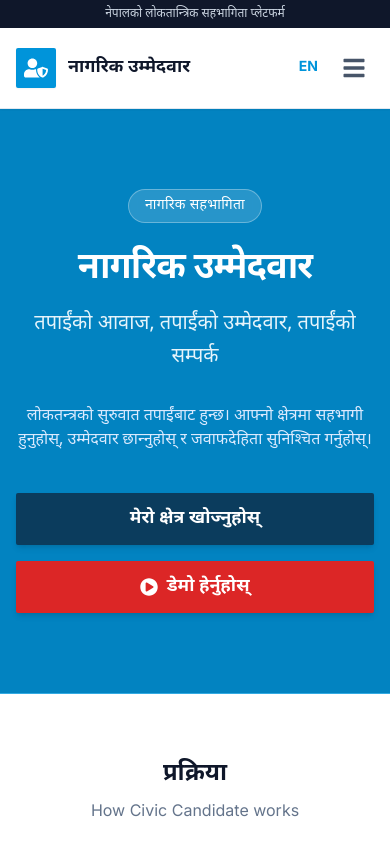
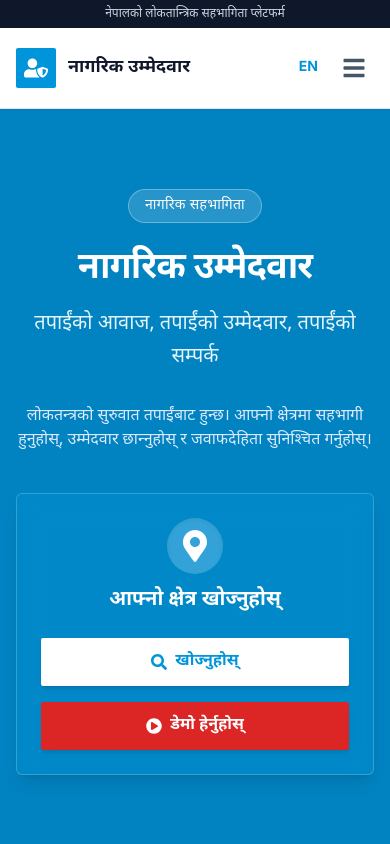
Before and after one commit to birajlamichhane75/CivicCandidate, a React (Vite) app: page / in a window 390 px wide. Shown: the top 844 px of the page. Built offline with nearby package versions, Linux system fonts and the light colour scheme; no server answers; the database is empty.

Commit message:
feat(landing): Enhance landing page with area-specific images and filtering
Adds dynamic area-specific images to the landing page for a more visual experience. Implements stricter filtering for unverified users, limiting them to view only a few specific constituencies.

```diff
--- a/pages/LandingPage.tsx
+++ b/pages/LandingPage.tsx
@@ -7,7 +7,16 @@ import { useAuth } from '../services/authService';
 import { Constituency } from '../types';
 import { PROVINCES } from '../constants';
 import { useLanguage } from '../contexts/LanguageContext';
-import { FaSearch, FaUsers, FaVoteYea, FaClipboardCheck, FaChevronLeft, FaChevronRight, FaBuilding, FaCheckCircle, FaArrowRight, FaPlayCircle, FaTimes } from 'react-icons/fa';
+import { FaSearch, FaUsers, FaVoteYea, FaClipboardCheck, FaChevronLeft, FaChevronRight, FaBuilding, FaCheckCircle, FaArrowRight, FaPlayCircle, FaTimes, FaClock, FaExclamationTriangle, FaMapMarkerAlt, FaExternalLinkAlt } from 'react-icons/fa';
+
+// Area Specific Images Mapping
+const AREA_IMAGES: Record<string, string> = {
+  'bhaktapur-1': 'https://www.relaxgetaways.com/uploads/img/nagarkot-hiking-with-sunrise-1.jpeg', // Bhaktapur/Nagarkot
+  'bara-3': 'https://jankarinepal.com/wp-content/uploads/2019/10/nijgadh.jpg', // Terai/Fields
+  'kathmandu-7': 'https://tse1.mm.bing.net/th/id/OIP.TnWy3h8YcGkT8xyOWDx79QHaFj?rs=1&pid=ImgDetMain&o=7&rm=3' // Kathmandu
+};
+
+const DEFAULT_IMAGE = 'https://images.unsplash.com/photo-1544735716-392fe2489ffa?auto=format&fit=crop&q=80&w=800'; // Generic Nepal
 
 const LandingPage: React.FC = () => {
   const navigate = useNavigate();
@@ -36,6 +45,10 @@ const LandingPage: React.FC = () => {
   };
 
   const filteredConstituencies = constituencies.filter(c => {
+    // Strict filter for unverified users: Only show specific 3 areas
+    const allowedIds = ['bhaktapur-1', 'bara-3', 'kathmandu-7'];
+    if (!allowedIds.includes(c.id)) return false;
+
     const matchesSearch = c.name.toLowerCase().includes(searchTerm.toLowerCase()) ||
       c.district.toLowerCase().includes(searchTerm.toLowerCase());
     const matchesProvince = selectedProvince ? c.province === selectedProvince : true;
@@ -52,6 +65,168 @@ const LandingPage: React.FC = () => {
     if (page >= 1 && page <= totalPages) {
       setCurrentPage(page);
     }
+  };
+
+  const getPendingDeadline = () => {
+    const target = new Date(Date.now() + 24 * 60 * 60 * 1000);
+    const ad = target.toLocaleDateString('en-US', { year: 'numeric', month: 'long', day: 'numeric' });
+    const bsYear = target.getFullYear() + 57;
+    const bsMonths = ["Baisakh", "Jestha", "Ashad", "Shrawan", "Bhadra", "Ashwin", "Kartik", "Mangsir", "Poush", "Magh", "Falgun", "Chaitra"];
+    const bsMonthIndex = (target.getMonth() + 8) % 12;
+    const bsDay = target.getDate();
+    return { ad, bs: `${bsYear} ${bsMonths[bsMonthIndex]} ${bsDay}` };
+  };
+
+  const deadline = getPendingDeadline();
+
+  const renderUserStatusSection = () => {
+      // 1. Pending
+      if (user?.verification_status === 'pending') {
+          return (
+              <div className="w-full max-w-2xl mx-auto bg-amber-500/20 backdrop-blur-md border border-amber-400/50 p-6 rounded-md mb-6 animate-fade-in-up shadow-lg">
+                  <div className="flex flex-col items-center text-center">
+                      <div className="bg-amber-100 p-3 rounded-full mb-3 shadow-inner">
+                           <FaClock className="w-8 h-8 text-amber-600" />
+                      </div>
+                      <h3 className="text-xl font-bold text-white mb-2">
+                          {t('तपाईंको प्रमाणिकरण पर्खाइमा छ', 'Your verification is pending')}
+                      </h3>
+                      <p className="text-amber-100 text-sm mb-4 font-medium">
+                          {t(
+                              `२४ घण्टा भित्र निर्णय हुनेछ: ${deadline.bs}`,
+                              `It will be decided within 24 hours: ${deadline.ad}`
+                          )}
+                      </p>
+                      <button
+                          onClick={() => setShowDemoModal(true)}
+                          className="bg-red-600 text-white px-6 py-2 rounded-sm font-bold shadow-md hover:bg-red-700 transition flex items-center text-sm"
+                      >
+                           <FaPlayCircle className="mr-2"/> {t('डेमो हेर्नुहोस्', 'View Demo')}
+                      </button>
+                  </div>
+              </div>
+          );
+      }
+
+      // 2. Verified - Specialized Constituency Card
+      if (user?.verification_status === 'approved' && user.constituency_id) {
+           const myConstituency = constituencies.find(c => c.id === user.constituency_id);
+           const bgImage = AREA_IMAGES[user.constituency_id] || DEFAULT_IMAGE;
+           const constituencyName = myConstituency ? myConstituency.name : user.constituency_id;
+           const districtName = myConstituency ? myConstituency.district : '';
+
+           return (
+              <div className="mt-8 animate-fade-in-up flex justify-center">
+                  <div className="w-full max-w-sm bg-white rounded-lg shadow-2xl overflow-hidden transform transition-all hover:scale-105 border border-white/20">
+                      {/* Image Top */}
+                      <div className="h-48 relative overflow-hidden group">
+                          <img
+                            src={bgImage}
+                            alt={constituencyName}
+                            className="w-full h-full object-cover transition-transform duration-700 group-hover:scale-110"
+                          />
+                          <div className="absolute inset-0 bg-gradient-to-t from-black/60 to-transparent"></div>
+                          <div className="absolute top-3 right-3 bg-emerald-500 text-white text-xs font-bold px-2 py-1 rounded-full shadow-md flex items-center">
+                              <FaCheckCircle className="mr-1" />
+                              {t('प्रमाणित', 'Verified')}
+                          </div>
+                      </div>
+
+                      {/* Content Bottom */}
+                      <div className="p-6 text-center bg-white">
+                          <h4 className="text-xs font-bold text-slate-400 uppercase tracking-widest mb-1">{t('तपाईंको निर्वाचन क्षेत्र', 'Your Constituency')}</h4>
+                          <h2 className="text-2xl font-bold text-slate-800 mb-1">{constituencyName}</h2>
+                          <p className="text-sm text-slate-500 font-medium mb-6">{districtName}, Nepal</p>
+
+                          <div className="space-y-3">
+                              <Link
+                                  to={`/constituency/${user.constituency_id}`}
+                                  className="w-full block bg-[#0094da] text-white py-3 rounded-sm font-bold shadow-md hover:bg-[#007bb8] transition flex items-center justify-center"
+                              >
+                                  {t('ड्यासबोर्डमा जानुहोस्', 'Enter Constituency')} <FaArrowRight className="ml-2"/>
+                              </Link>
+                               <button
+                                  onClick={() => setShowDemoModal(true)}
+                                  className="w-full block bg-red-50 text-red-600 border border-red-200 py-3 rounded-sm font-bold shadow-sm hover:bg-red-100 transition flex items-center justify-center"
+                              >
+                                   <FaPlayCircle className="mr-2"/> {t('डेमो हेर्नुहोस्', 'View Demo')}
+                              </button>
+                          </div>
+                      </div>
+                  </div>
+              </div>
+          );
+      }
+
+      // 3. Rejected
+      if (user?.verification_status === 'rejected') {
+          return (
+               <div className="w-full max-w-2xl mx-auto bg-red-500/20 backdrop-blur-md border border-red-400/50 p-6 rounded-md mb-6 animate-fade-in-up shadow-lg">
+                  <div className="flex flex-col items-center text-center">
+                      <div className="bg-red-100 p-3 rounded-full mb-3 shadow-inner">
+                           <FaExclamationTriangle className="w-8 h-8 text-red-600" />
+                      </div>
+                      <h3 className="text-lg font-bold text-white mb-2">
+                          {t('तपाईंको प्रमाणिकरण अस्वीकृत भएको छ', 'Your verification was rejected')}
+                      </h3>
+                      <p className="text-red-100 text-sm mb-6 max-w-lg">
+                          {t(
+                              'कृपया प्रमाणिक जानकारी सहित फेरि प्रयास गर्नुहोस्।',
+                              'Please submit authentic information and try again.'
+                          )}
+                      </p>
+                      <div className="flex gap-4">
+                        <Link
+                            to="/verify"
+                            className="bg-white text-red-600 px-6 py-3 rounded-sm font-bold shadow-md hover:bg-slate-50 transition"
+                        >
+                            {t('फेरि प्रमाणिकरण गर्नुहोस्', 'Verify Again')}
+                        </Link>
+                         <button
+                            onClick={() => setShowDemoModal(true)}
+                            className="bg-red-600 text-white px-6 py-3 rounded-sm font-bold shadow-md hover:bg-red-700 transition flex items-center"
+                        >
+                             <FaPlayCircle className="mr-2"/> {t('डेमो', 'Demo')}
+                        </button>
+                      </div>
+                  </div>
+              </div>
+          );
+      }
+
+      // 4. New User / Unverified (Default)
+      return (
+           <div className="w-full max-w-2xl mx-auto bg-[#0094da]/30 backdrop-blur-md border border-white/20 p-6 rounded-md mb-6 animate-fade-in-up shadow-lg">
+              <div className="flex flex-col items-center text-center">
+                  <div className="bg-white/20 p-3 rounded-full mb-3 backdrop-blur-sm shadow-inner">
+                          <FaMapMarkerAlt className="w-8 h-8 text-white" />
+                  </div>
+                  <h3 className="text-xl font-bold text-white mb-6">
+                      {t('आफ्नो क्षेत्र खोज्नुहोस्', 'Find Your Area')}
+                  </h3>
+
+                  <div className="flex flex-col sm:flex-row gap-4 w-full justify-center">
+                      <a
+                          href="#find-constituency"
+                          onClick={(e) => {
+                              e.preventDefault();
+                              const target = document.getElementById('find-constituency');
+                              if (target) target.scrollIntoView({ behavior: 'smooth' });
+                          }}
+                          className="bg-white text-[#0094da] px-8 py-3 rounded-sm font-bold shadow-md hover:bg-slate-50 transition flex items-center justify-center"
+                      >
+                          <FaSearch className="mr-2" /> {t('खोज्नुहोस्', 'Search Area')}
+                      </a>
+                       <button
+                          onClick={() => setShowDemoModal(true)}
+                          className="bg-red-600 text-white px-8 py-3 rounded-sm font-bold shadow-md hover:bg-red-700 transition flex items-center justify-center"
+                      >
+                          <FaPlayCircle className="mr-2" /> {t('डेमो हेर्नुहोस्', 'View Demo')}
+                      </button>
+                  </div>
+              </div>
+          </div>
+      );
   };
 
   return (
@@ -80,9 +255,8 @@ const LandingPage: React.FC = () => {
         </div>
       )}
 
-      {/* Hero Section - Official Tone */}
+      {/* Hero Section */}
       <div className="bg-[#0094da] text-white relative border-b border-white/20">
-        {/* pattern overlay */}
         <div className="absolute inset-0 bg-[#0b3c5d] opacity-20 pattern-grid-lg"></div>
 
         <div className="relative max-w-7xl mx-auto px-4 py-20 sm:px-6 lg:px-8 text-center">
@@ -107,92 +281,19 @@ const LandingPage: React.FC = () => {
             )}
           </p>
 
-          {/* Context Description */}
+          {/* Context Description - Hidden for verified users to clear clutter */}
+          {(!user?.is_verified) && (
             <p className="text-base md:text-lg text-blue-100 mb-10 max-w-2xl mx-auto font-light">
                 {t(
                 'लोकतन्त्रको सुरुवात तपाईंबाट हुन्छ। आफ्नो क्षेत्रमा सहभागी हुनुहोस्, उम्मेदवार छान्नुहोस् र जवाफदेहिता सुनिश्चित गर्नुहोस्।',
                 'Democracy starts with you. Participate in your constituency, select candidates, and ensure accountability.'
                 )}
             </p>
+          )}
 
-          {/* Buttons / Actions Area */}
-          {user?.is_verified ? (
-            <div className="w-full max-w-2xl mx-auto bg-emerald-500/20 backdrop-blur-md border border-emerald-400/40 p-6 rounded-md mb-4 animate-fade-in-up shadow-lg">
-              <div className="flex flex-col items-center text-center">
-                <div className="flex items-center space-x-2 text-white mb-3 bg-emerald-600/30 px-4 py-1.5 rounded-full border border-emerald-400/30">
-                  <FaCheckCircle className="w-4 h-4 text-emerald-300" />
-                  <span className="font-bold text-sm tracking-wide uppercase">
-                    {t('तपाईं प्रमाणीकृत हुनुहुन्छ', 'You are verified')}
-                  </span>
-                </div>
+          {/* Dynamic Status Section */}
+          {renderUserStatusSection()}
 
-                <h3 className="text-lg text-emerald-50 mb-6 font-medium">
-                  {t(
-                    'तपाईंको क्षेत्रको विवरण हेर्नुहोस्',
-                    'Welcome back. Access your constituency dashboard.'
-                  )}
-                </h3>
-
-                <div className="flex flex-col sm:flex-row gap-4 w-full justify-center">
-                  <Link
-                    to={`/constituency/${user.constituency_id}`}
-                    className="flex-1 bg-white text-[#0094da] px-6 py-3 rounded-sm font-bold shadow-md hover:bg-slate-50 transition flex items-center justify-center border border-transparent"
-                  >
-                    {t('मेरो क्षेत्र', 'My Area')} <FaArrowRight className="ml-2" />
-                  </Link>
-
-                  <button
-                    onClick={() => setShowDemoModal(true)}
-                    className="flex-1 bg-red-600 text-white px-6 py-3 rounded-sm font-bold shadow-md hover:bg-red-700 transition flex items-center justify-center border border-transparent"
-                  >
-                    <FaPlayCircle className="mr-2" /> {t('डेमो', 'Demo')}
-                  </button>
-                </div>
-
-                <div className="mt-4">
-                  <a
-                    href="#find-constituency"
-                    onClick={(e) => {
-                      e.preventDefault();
-                      const target = document.getElementById('find-constituency');
-                      if (target) target.scrollIntoView({ behavior: 'smooth' });
-                    }}
-                    className="text-sm text-blue-200 hover:text-white underline decoration-blue-300/50 underline-offset-4"
-                  >
-                    {t('अरु क्षेत्र हेर्नुहोस्', 'Explore other constituencies')}
-                  </a>
-                </div>
-              </div>
-            </div>
-          ) : (
-            <div className="flex flex-col sm:flex-row gap-4 justify-center">
-              <a
-                href="#find-constituency"
-                onClick={(e) => {
-                  e.preventDefault(); // Prevent default jump
-                  const target = document.getElementById('find-constituency');
-                  if (target) {
-                    target.scrollIntoView({ behavior: 'smooth' });
-                  }
-                }}
-                className="bg-[#0b3c5d] text-white px-8 py-3 rounded-sm
-                 font-semibold text-lg shadow-md
-                 hover:bg-[#072c45] transition cursor-pointer flex items-center justify-center"
-              >
-                {t('मेरो क्षेत्र खोज्नुहोस्', 'Find My Area')}
-              </a>
-
-              <button
-                onClick={() => setShowDemoModal(true)}
-                className="bg-red-600 text-white px-8 py-3 rounded-sm
-                            font-semibold text-lg shadow-md
-                            hover:bg-red-700 transition cursor-pointer flex items-center justify-center"
-              >
-                <FaPlayCircle className="mr-2" />
-                {t('डेमो हेर्नुहोस्', 'View Demo')}
-              </button>
-            </div>
-          )}
         </div>
       </div>
 
@@ -244,7 +345,8 @@ const LandingPage: React.FC = () => {
         </div>
       </div>
 
-      {/* Finder Tool */}
+      {/* Finder Tool (Hidden if Verified) */}
+      {!user?.is_verified && (
       <div id="find-constituency" className="py-16 bg-slate-100">
         <div className="max-w-4xl mx-auto px-4 sm:px-6 lg:px-8">
           <div className="bg-white border border-slate-300 p-8 shadow-sm rounded-sm">
@@ -281,8 +383,10 @@ const LandingPage: React.FC = () => {
           </div>
         </div>
       </div>
+      )}
 
-      {/* Directory Grid */}
+      {/* Directory Grid - Only for Unverified Users */}
+      {!user?.is_verified && (
       <div className="py-16 bg-white">
         <div className="max-w-7xl mx-auto px-4 sm:px-6 lg:px-8">
           <div className="flex flex-col md:flex-row justify-between items-center mb-8 border-b border-slate-200 pb-4">
@@ -313,36 +417,34 @@ const LandingPage: React.FC = () => {
             </div>
           </div>
 
-          <div className="grid grid-cols-1 sm:grid-cols-2 md:grid-cols-3 lg:grid-cols-4 gap-4">
-            {currentConstituencies.map((c) => (
-              <div key={c.id} className="bg-white border border-slate-200 hover:border-[#0094da] transition p-5 group">
-                <div className="mb-3">
-                  <span className="text-[10px] font-bold uppercase text-slate-500 tracking-wider">
+          <div className="grid grid-cols-1 sm:grid-cols-2 lg:grid-cols-3 gap-8">
+            {currentConstituencies.map((c) => {
+              // Determine which image to show based on ID
+              const areaImage = AREA_IMAGES[c.id] || DEFAULT_IMAGE;
+
+              return (
+              <div key={c.id} className="bg-white border border-slate-200 hover:border-[#0094da] transition group shadow-lg rounded-lg overflow-hidden flex flex-col transform hover:scale-105 duration-300">
+                <div className="h-48 overflow-hidden relative">
+                    <img
+                        src={areaImage}
+                        alt={c.name}
+                        className="w-full h-full object-cover group-hover:scale-110 transition duration-700"
+                    />
+                    <div className="absolute top-2 right-2 bg-white/90 px-2 py-1 text-[10px] font-bold uppercase tracking-wider rounded-sm shadow-sm">
                         {c.province.replace('Province', '')}
-                  </span>
-                  <div className="text-xs text-slate-400 font-english">{c.district}</div>
-                </div>
-                <h3 className="text-lg font-bold text-slate-900 mb-4 group-hover:text-[#0094da] transition">{c.name}</h3>
-                <div className="flex items-center space-x-3 pt-3 border-t border-slate-100">
-                  {c.mp_image ? (
-                    <img src={c.mp_image} alt={c.mp_name} className="w-8 h-8 grayscale group-hover:grayscale-0 transition object-cover rounded-sm" />
-                  ) : (
-                    <div className="w-8 h-8 bg-slate-100 flex items-center justify-center text-slate-400 rounded-sm">
-                      <FaBuilding className="w-3 h-3" />
-                    </div>
-                  )}
-                  <div className="text-xs">
-                    <p className="text-slate-500">{t('प्रतिनिधि', 'Representative')}</p>
-                    <p className="font-medium text-slate-800 truncate max-w-[100px]">{c.mp_name || t("पद रिक्त", "Vacant")}</p>
                     </div>
                 </div>
-                <div className="mt-4">
-                  <Link to={`/constituency/${c.id}`} className="text-xs font-bold text-[#0094da] hover:underline uppercase tracking-wide">
-                    {t('विवरण हेर्नुहोस्', 'View Details')} &rarr;
+
+                <div className="p-6 flex-grow flex flex-col items-center text-center">
+                    <h3 className="text-xl font-bold text-slate-900 mb-1 group-hover:text-[#0094da] transition">{c.name}</h3>
+                    <p className="text-sm text-slate-500 font-medium mb-4">{c.district}, Nepal</p>
+
+                    <Link to={`/constituency/${c.id}`} className="mt-auto w-full bg-[#0094da] text-white py-2 rounded-sm font-bold shadow-sm hover:bg-[#007bb8] transition flex items-center justify-center">
+                        {t('क्षेत्र हेर्नुहोस्', 'View Constituency')} <FaArrowRight className="ml-2 w-3 h-3" />
                     </Link>
                 </div>
               </div>
-            ))}
+            )})}
           </div>
 
           {/* Pagination */}
@@ -388,6 +490,7 @@ const LandingPage: React.FC = () => {
           )}
         </div>
       </div>
+      )}
     </div>
   );
 };
```
Lines whose indentation alone changed are shown as unchanged.
